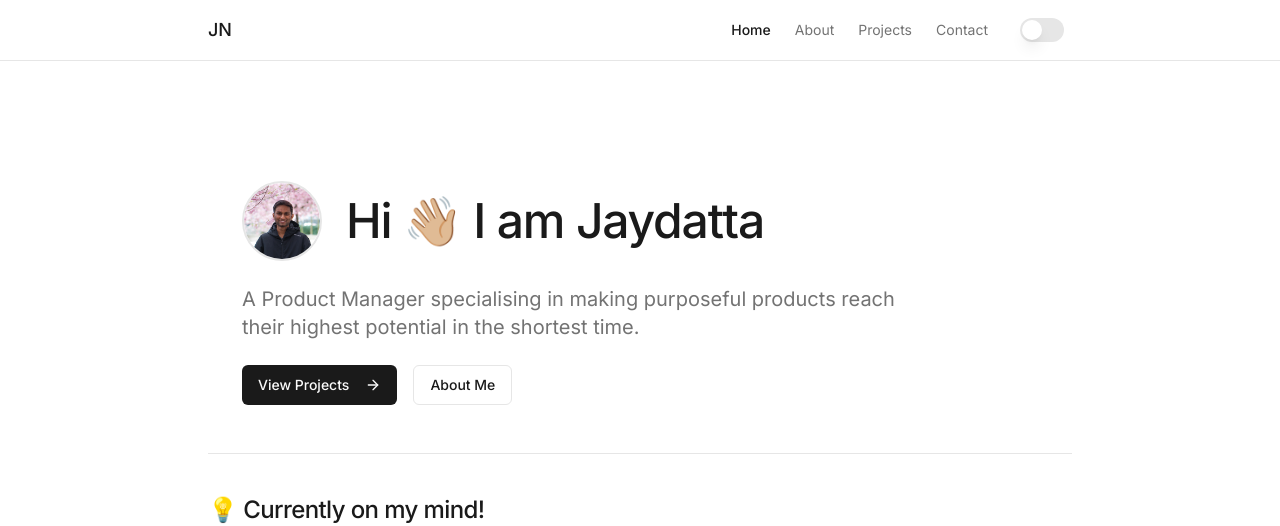
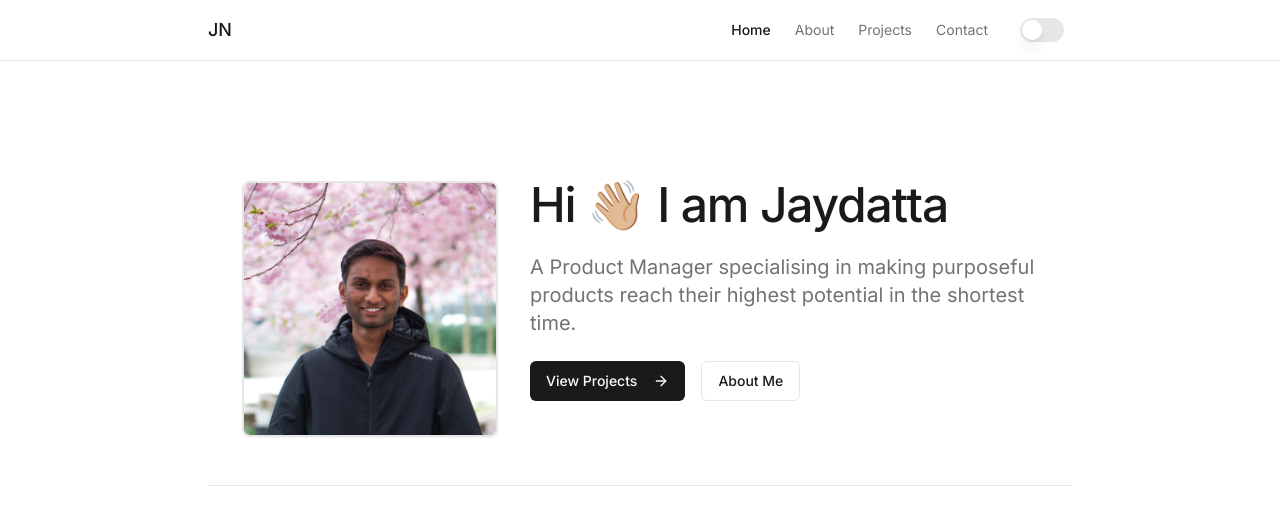
Before and after one commit to jaydattanikalje/notion-pm-space, a React (Vite) app: page / in a window 1280 px wide. Shown: the top 526 px of the page. Built offline with nearby package versions, Linux system fonts and the light colour scheme.

Commit message:
Refactor: Homepage image layout
Adjusted the homepage image to be larger, square, and placed in a separate column on the left side of the text. Updated `Index.tsx`.

```diff
--- a/src/pages/Index.tsx
+++ b/src/pages/Index.tsx
@@ -3,18 +3,23 @@ import { ArrowRight } from "lucide-react";
 import { Link } from "react-router-dom";
 import { AspectRatio } from "@/components/ui/aspect-ratio";
 import { Avatar, AvatarImage, AvatarFallback } from "@/components/ui/avatar";
+
 const Index = () => {
   return <main className="page-container">
-      <section className="flex flex-col items-start space-y-6 pb-12 pt-6 md:pt-10 mx-0 px-[34px] py-[60px]">
-        <div className="flex items-center gap-6">
-          <Avatar className="h-20 w-20 border-2 border-border">
-            <AvatarImage src="/lovable-uploads/29cbd7b8-7396-49cd-bef8-e198b7335ea8.png" alt="Jaydatta" className="object-cover" />
-            <AvatarFallback>JN</AvatarFallback>
-          </Avatar>
+      <section className="flex flex-col md:flex-row items-start gap-8 pb-12 pt-6 md:pt-10 mx-0 px-[34px] py-[60px]">
+        <div className="flex-shrink-0">
+          <div className="w-48 h-48 md:w-64 md:h-64 overflow-hidden rounded-lg border-2 border-border shadow-sm">
+            <img
+              src="/lovable-uploads/29cbd7b8-7396-49cd-bef8-e198b7335ea8.png"
+              alt="Jaydatta"
+              className="w-full h-full object-cover"
+            />
+          </div>
+        </div>
+        <div className="flex flex-col space-y-6 flex-1">
           <div>
             <h1 className="text-3xl font-medium tracking-tight sm:text-5xl">Hi 👋🏼
 I am Jaydatta</h1>
-          </div>
           </div>
           <p className="text-xl text-muted-foreground max-w-[700px]">A Product Manager specialising in making purposeful products reach their highest potential in the shortest time.</p>
           <div className="flex gap-4">
@@ -26,6 +31,7 @@ I am Jaydatta</h1>
             <Button variant="outline" asChild>
               <Link to="/about">About Me</Link>
             </Button>
+          </div>
         </div>
       </section>
 
@@ -84,4 +90,5 @@ I am Jaydatta</h1>
       </section>
     </main>;
 };
+
 export default Index;
```
Lines whose indentation alone changed are shown as unchanged.
